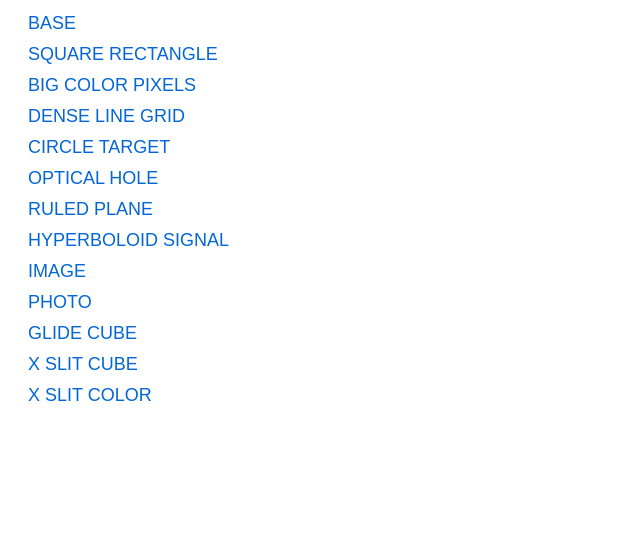
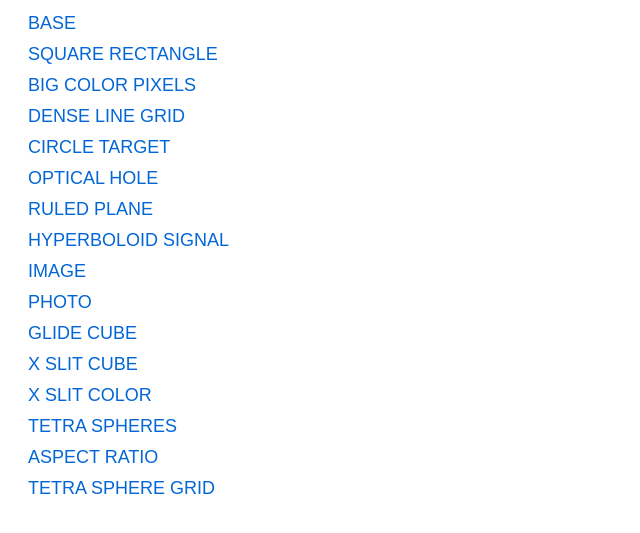
Before and after one commit to FlyingSticks/Tetra_engine_complete, a plain HTML site: page index.html in a window 1280 px wide. Shown: the part 129-662 px from the top of the page, without its empty margins (0-640 px from the left). Drawn offline with Linux system fonts and the light colour scheme.

Commit message:
Update index.html

```diff
--- a/index.html
+++ b/index.html
@@ -29,6 +29,9 @@
         <li><a href="11_tetra_3D_gridded_glide_cube.html">GLIDE CUBE</a></li>
         <li><a href="12_tetra_3D_gridded_xSlit_cube.html">X SLIT CUBE</a></li>
         <li><a href="13_tetra_3D_gridded_xSlit_color.html">X SLIT COLOR</a></li>
+        <li><a href="14_tetra_spheres.html">TETRA SPHERES</a></li>
+        <li><a href="15_tetra_aspect_ration_depth.html">ASPECT RATIO</a></li>
+        <li><a href="16_tetra_sphere_grid.html">TETRA SPHERE GRID</a></li>
 
         </ul>
 
```
